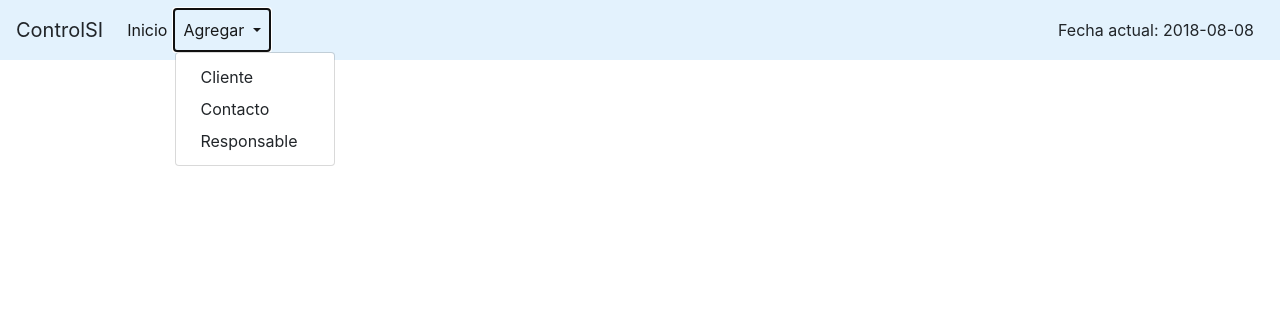
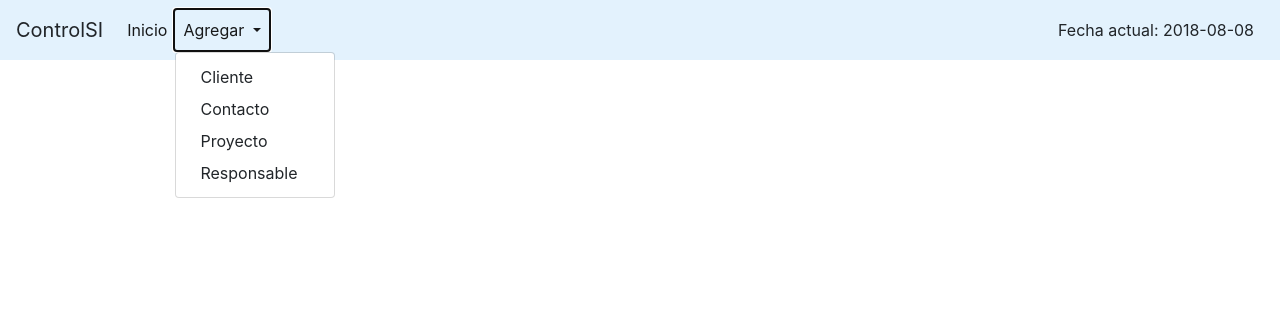
Before and after one commit to Scorcherfjk/CSI-clients, a PHP site: page /FTMetrics/tarjeta.php?var=1 in a window 1280 px wide, after a click on "Agregar". Shown: the top 320 px of the page. Run offline with PHP 8.4, Linux system fonts and the light colour scheme; data that the repository does not hold is empty.

Commit message:
modificando rutas de acceso

```diff
--- a/tarjeta.php
+++ b/tarjeta.php
@@ -28,11 +28,12 @@
                     <a class="nav-link dropdown-toggle" href="#" id="navbarDropdown" role="button" data-toggle="dropdown" aria-haspopup="true" aria-expanded="false">
                     Agregar
                     </a>
-                <div class="dropdown-menu" aria-labelledby="navbarDropdown">
-                    <a class="dropdown-item" href="#">Cliente</a>
-                    <a class="dropdown-item" href="#">Contacto</a>
-                    <a class="dropdown-item" href="#">Responsable</a>
-                </div>
+            <div class="dropdown-menu" aria-labelledby="navbarDropdown">
+                <a class="dropdown-item" href="http://localhost:8080/FTMetrics/CSI-clients/add_client.php">Cliente</a>
+                <a class="dropdown-item" href="http://localhost:8080/FTMetrics/CSI-clients/add_contact.php">Contacto</a>
+                <a class="dropdown-item" href="http://localhost:8080/FTMetrics/CSI-clients/add_proyect.php">Proyecto</a>
+                <a class="dropdown-item" href="http://localhost:8080/FTMetrics/CSI-clients/add_resp.php">Responsable</a>
+            </div>
             </li>
             </ul>
             <span class="nav-item" style="padding: 10px;"><?php echo("Fecha actual: ".date('Y-m-d')); ?></span>
```
Also changed, not shown: index.php (+4 -3 lines), seleccion.php (+4 -3 lines).
